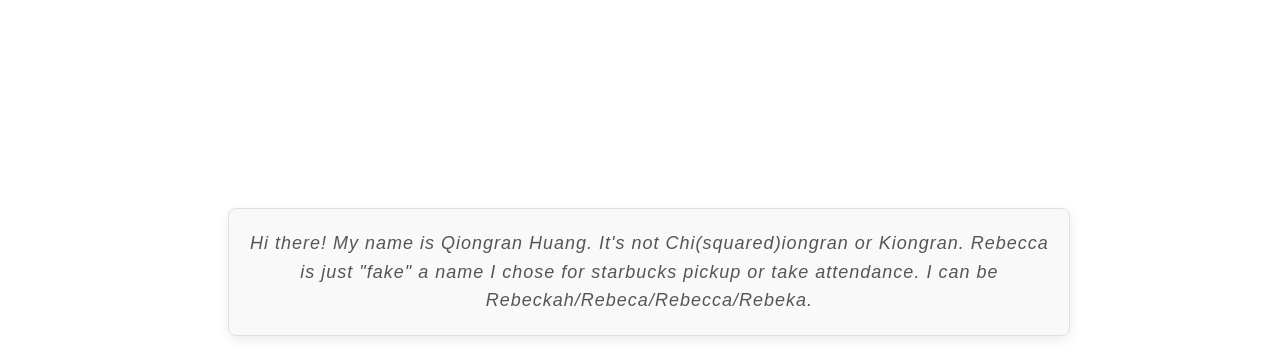
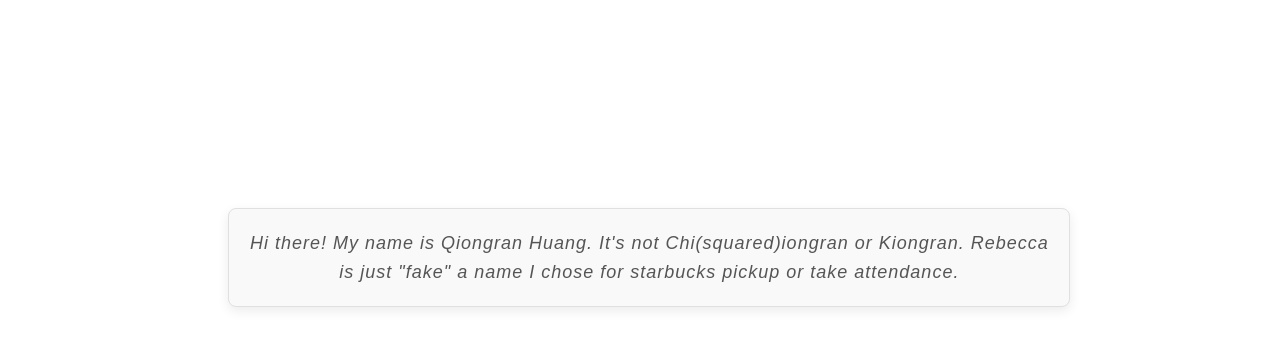
Before and after one commit to acceberH/personal, a plain HTML site: page index.html in a window 1280 px wide. Shown: the part 649-1013 px from the top of the page. Drawn offline with Linux system fonts and the light colour scheme; grey boxes are pictures that could not be loaded.

Commit message:
Added original files

```diff
--- a/index.html
+++ b/index.html
@@ -25,7 +25,7 @@
     <div class="main-content">
         <h1 class="title">"Shhhh"</h1>
         <h2 class="rebecca-description">
-            Hi there! My name is Qiongran Huang. It's not Chi(squared)iongran or Kiongran. Rebecca is just "fake" a name I chose for starbucks pickup or take attendance. I can be Rebeckah/Rebeca/Rebecca/Rebeka.
+            Hi there! My name is Qiongran Huang. It's not Chi(squared)iongran or Kiongran. Rebecca is just "fake" a name I chose for starbucks pickup or take attendance.
         </h2>
         <div class="face">
             <div class="eyes">
```
